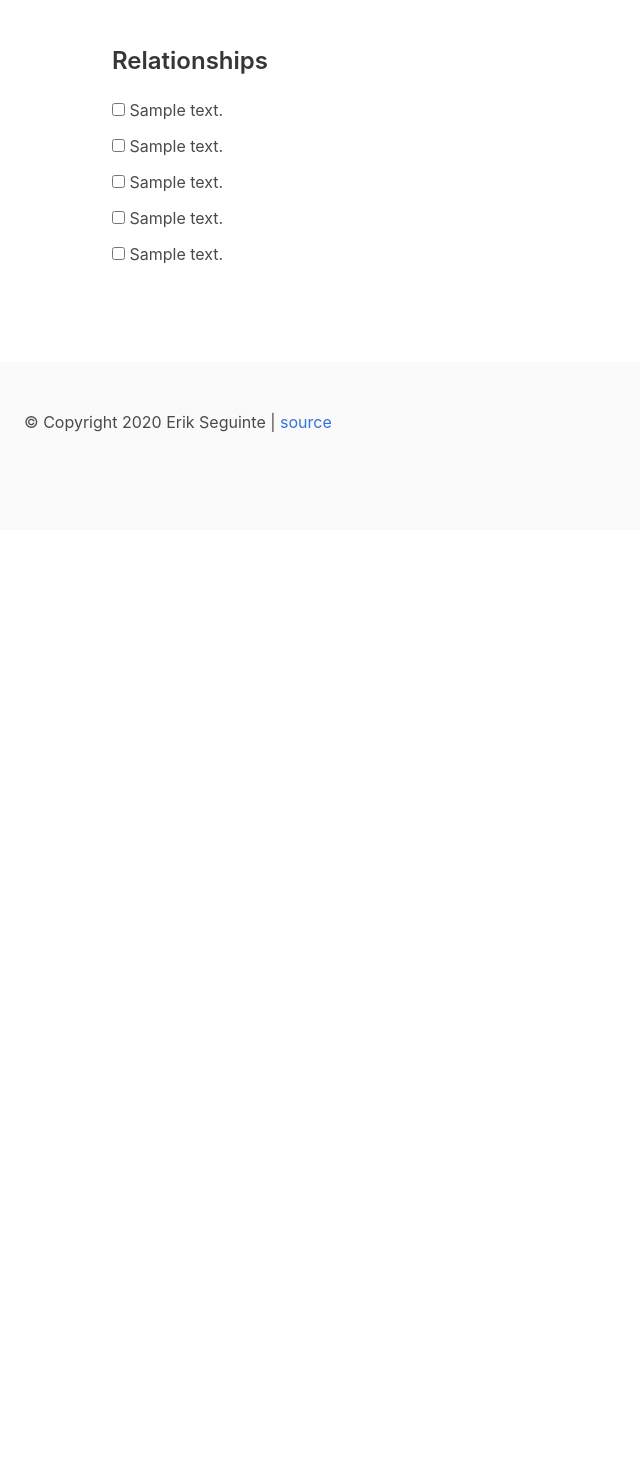
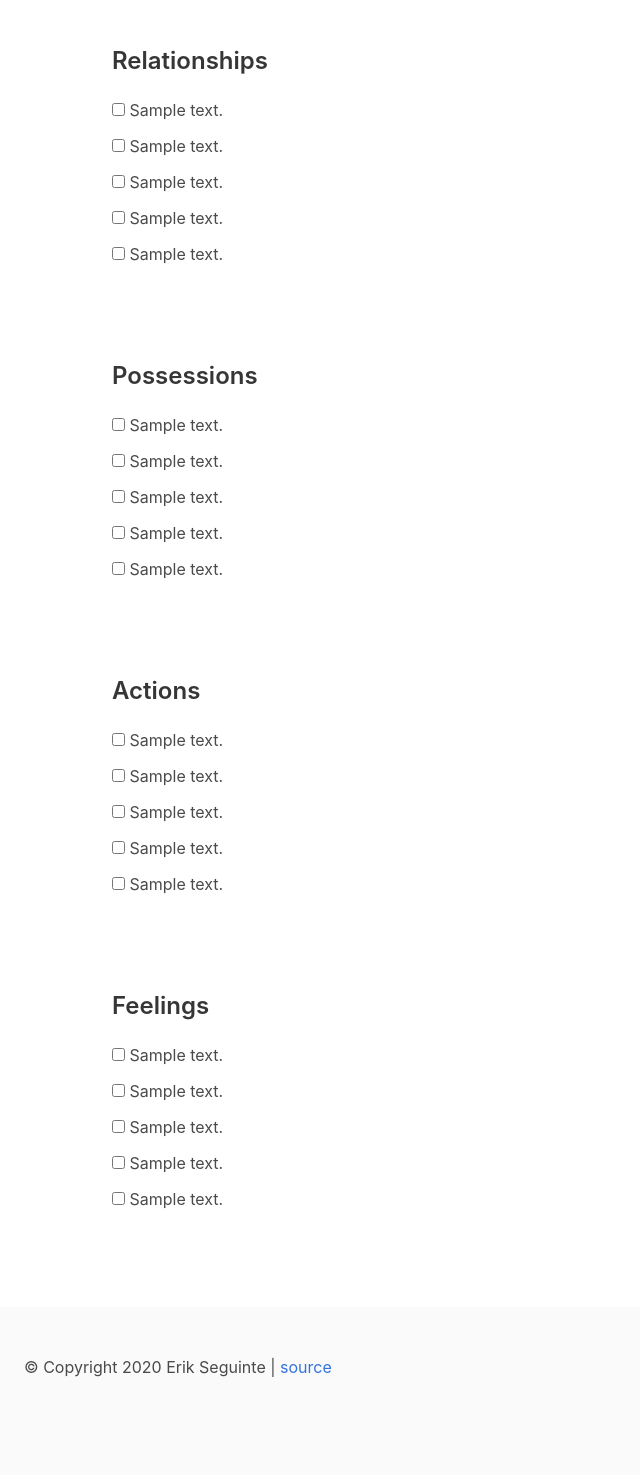
Before and after one commit to ErikSeguinte/project_underhill, a FastAPI app: template project_underhill/templates/choose.html in a window 1280 px wide. Shown: the part 201-1676 px from the top of the page, without its empty margins (0-640 px from the left). Before the commit the page ends 633 px from the top, so only its background shows below. Run offline with FastAPI, Linux system fonts and the light colour scheme; the template is opened without the code that fills it: most values are stand-ins (such as "Sample title", 1, 10 or a date in 2020); parts of the project's set-up code (start-up, migrations or seed data) failed here and were passed over; some libraries are stand-ins or nearby versions.

Commit message:
choose page complete

```diff
--- a/project_underhill/templates/choose.html
+++ b/project_underhill/templates/choose.html
@@ -10,8 +10,8 @@
                     {% if hand.relationships[n:(n+1)]: %}
                         <div class="field">
                             <div class="control">
-                                <label class="checkbox" name="r{{ n }}">
-                                    <input type="checkbox">
+                                <label class="checkbox">
+                                    <input type="checkbox" name="r{{ n }}">
                                     {{ hand.relationships[n]['text'] }}
                                 </label>
                             </div>
@@ -19,8 +19,80 @@
                     {% else %}
                         <div class="field is-hidden">
                             <div class="control">
-                                <label class="checkbox" name="r{{ n }}">
-                                    <input type="checkbox">
+                                <label class="checkbox">
+                                    <input type="checkbox" name="r{{ n }}">
+                                    blank
+                                </label>
+                            </div>
+                        </div>
+                    {% endif %}
+                {% endfor %}
+            </div>
+            <div class="section">
+                <h3 class="title">Possessions</h3>
+                {% for n in range(0,5) %}
+                    {% if hand.possessions[n:(n+1)]: %}
+                        <div class="field">
+                            <div class="control">
+                                <label class="checkbox">
+                                    <input type="checkbox" name="p{{ n }}">
+                                    {{ hand.possessions[n]['text'] }}
+                                </label>
+                            </div>
+                        </div>
+                    {% else %}
+                        <div class="field is-hidden">
+                            <div class="control">
+                                <label class="checkbox">
+                                    <input type="checkbox" name="p{{ n }}">
+                                    blank
+                                </label>
+                            </div>
+                        </div>
+                    {% endif %}
+                {% endfor %}
+            </div>
+            <div class="section">
+                <h3 class="title">Actions</h3>
+                {% for n in range(0,5) %}
+                    {% if hand.actions[n:(n+1)]: %}
+                        <div class="field">
+                            <div class="control">
+                                <label class="checkbox">
+                                    <input type="checkbox" name="a{{ n }}">
+                                    {{ hand.actions[n]['text'] }}
+                                </label>
+                            </div>
+                        </div>
+                    {% else %}
+                        <div class="field is-hidden">
+                            <div class="control">
+                                <label class="checkbox">
+                                    <input type="checkbox" name="a{{ n }}">
+                                    blank
+                                </label>
+                            </div>
+                        </div>
+                    {% endif %}
+                {% endfor %}
+            </div>
+            <div class="section">
+                <h3 class="title">Feelings</h3>
+                {% for n in range(0,5) %}
+                    {% if hand.feelings[n:(n+1)]: %}
+                        <div class="field">
+                            <div class="control">
+                                <label class="checkbox">
+                                    <input type="checkbox" name="f{{ n }}">
+                                    {{ hand.feelings[n]['text'] }}
+                                </label>
+                            </div>
+                        </div>
+                    {% else %}
+                        <div class="field is-hidden">
+                            <div class="control">
+                                <label class="checkbox">
+                                    <input type="checkbox" name="f{{ n }}">
                                     blank
                                 </label>
                             </div>
```
